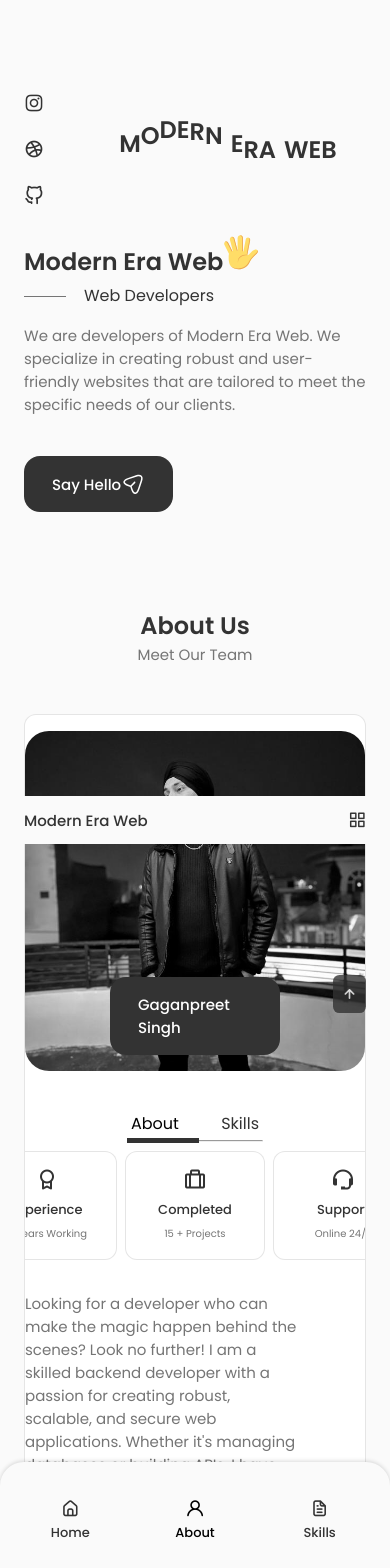
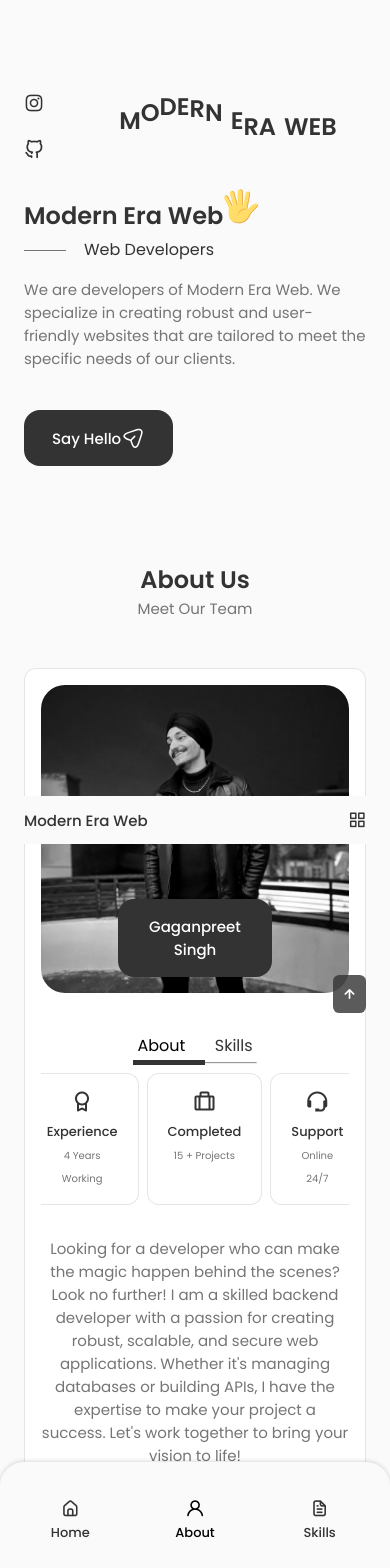
Before and after one commit to gagansingh3785/ModernEraWeb, a React (Create React App) app: page / in a window 390 px wide. Shown: the top 1568 px of the page. Built offline with nearby package versions, Linux system fonts and the light colour scheme.

Commit message:
Integrating contact form and Fixing ui bugs

```diff
--- a/src/App.css
+++ b/src/App.css
@@ -180,7 +180,11 @@ img {
     margin-bottom: var(--mb-3);
   }
 }
-
+@media screen and (max-width: 576px) {
+  .button {
+    text-align: center;
+  }
+}
 @media screen and (max-width: 350px){
   :root {
     --big-font-size: 2.25rem;
--- a/src/api/index.js
+++ b/src/api/index.js
@@ -1,12 +1,12 @@
 import HELPERS from "../utils/helper";
 
-const baseURL = "http://35.184.96.94:3002/"
+const baseURL = "http://moderneraweb.com:8090/"
 
 const API_MANAGER = {
     sendMessage: (data) => {
         return HELPERS.request({
             baseURL,
-            url: "send_message",
+            url: "email/send",
             method: "POST",
             data: data,
             headers: { "Content-Type": "application/json"}
--- a/src/components/about/About.jsx
+++ b/src/components/about/About.jsx
@@ -2,7 +2,6 @@ import React, {useState} from "react";
 import "./About.scss"
 import GaganImg from "../../assets/Gagan.jpg"
 import AbhinavImg from "../../assets/Abhinav.jpeg"
-import CV from "../../assets/John-Cv.pdf"
 import Info from "./Info";
 import { Swiper, SwiperSlide } from "swiper/react";
 import { Pagination } from "swiper";
@@ -39,7 +38,7 @@ const About = () => {
             <div className="about_container container grid">
                 <div style={{position: "relative", display: "flex", justifyContent: "center"}}>
                     <img src={GaganImg} alt="" className="about_img" style={{grayScale: "1"}}/>
-                    <a download="" href={CV} className="button button--flex" style={{position: "absolute", bottom: "1rem", left:"50%" , transform: "translateX(-50%)"}}>
+                    <a className="button button--flex" style={{position: "absolute", bottom: "1rem", left:"50%" , transform: "translateX(-50%)"}}>
                             Gaganpreet Singh
                     </a>
                 </div>
@@ -142,7 +141,7 @@ const About = () => {
             <div className="about_container container grid" style={{marginTop: "5rem"}}>
                 <div style={{position: "relative", display: "flex", justifyContent: "center"}}>
                     <img src={AbhinavImg} alt="" className="about_img" />
-                    <a download="" href={CV} className="button button--flex" style={{position: "absolute", bottom: "1rem", left:"50%" , transform: "translateX(-50%)"}}>
+                    <a className="button button--flex" style={{position: "absolute", bottom: "1rem", left:"50%" , transform: "translateX(-50%)"}}>
                             Abhinav Sharma
                     </a>
                 </div>
--- a/src/components/about/About.scss
+++ b/src/components/about/About.scss
@@ -124,6 +124,13 @@
     .about_container {
         grid-template-columns: 1fr;
         row-gap: 2.5rem;
+        padding: 1rem;
+
+        .about_description {
+            padding: 0 5rem;
+            margin-bottom: 2rem;
+            text-align: center;
+        }
     }
 
     .about_img {
@@ -141,20 +148,17 @@
     .about_info {
         justify-content: center;
     }
-
-    .about_description {
-        padding: 0 5rem;
-        margin-bottom: 2rem;
-    }
 }
 
 @media screen and (max-width: 576px) {
-    .about_info {
-        grid-template-columns: repeat(3, 1fr);
-    }
+    .about_container {
+        .about_info {
+            grid-template-columns: repeat(3, 1fr);
+        }
 
-    .about_description {
-        padding: 0;
+        .about_description {
+            padding: 0;
+        }
     }
 }
 
--- a/src/components/contact/Contact.jsx
+++ b/src/components/contact/Contact.jsx
@@ -17,7 +17,8 @@ const Contact = () => {
     }
     try {
         const response = await API_MANAGER.sendMessage(parsedData)
-        toast.success("Form has been submited successfuly", {
+        const responseMessage = response?.data?.message ?? "Form has been submitted successfully"
+        toast.success(responseMessage, {
             position: "top-center"
         })
     }
@@ -42,7 +43,7 @@ const Contact = () => {
                         <i className="bx bx-mail-send contact_card-icon"></i>
 
                         <h3 className="contact_card-title">Email</h3>
-                        <span className="contact_card-data">user@gmail.com</span>
+                        <span className="contact_card-data">team@moderneraweb.com</span>
 
                         <a href="mailto:examplemail@gmail.com" className="contact_button">
                             Write me{" "}
@@ -54,25 +55,25 @@ const Contact = () => {
                         <i className="bx bxl-whatsapp contact_card-icon"></i>
 
                         <h3 className="contact_card-title">Whatsapp</h3>
-                        <span className="contact_card-data">9998887770</span>
+                        <span className="contact_card-data">+91-8447744326</span>
 
-                        <a href="" className="contact_button">
+                        <a href="https://wa.me/8447744326" className="contact_button">
                             Write me
                             <i className="bx bx-right-arrow-alt contact_button-icon"></i>
                         </a>
                     </div>
 
-                    <div className="contact_card">
-                        <i className="bx bxl-messenger contact_card-icon"></i>
+                    {/*<div className="contact_card">*/}
+                    {/*    <i className="bx bxl-messenger contact_card-icon"></i>*/}
 
-                        <h3 className="contact_card-title">LinkedIn</h3>
-                        <span className="contact_card-data">user.123</span>
+                    {/*    <h3 className="contact_card-title">LinkedIn</h3>*/}
+                    {/*    <span className="contact_card-data">user.123</span>*/}
 
-                        <a href="" className="contact_button">
-                            Write me
-                            <i className="bx bx-right-arrow-alt contact_button-icon"></i>
-                        </a>
-                    </div>
+                    {/*    <a href="" className="contact_button">*/}
+                    {/*        Write me*/}
+                    {/*        <i className="bx bx-right-arrow-alt contact_button-icon"></i>*/}
+                    {/*    </a>*/}
+                    {/*</div>*/}
                 </div>
             </div>
 
@@ -90,7 +91,7 @@ const Contact = () => {
                             type="text"
                             name='name'
                             className='contact_form-input'
-                            placeholder='insert your name'
+                            placeholder='Insert your name'
                         />
 
                     </div>
@@ -101,7 +102,7 @@ const Contact = () => {
                             type="email"
                             name='email'
                             className='contact_form-input'
-                            placeholder='insert your email'
+                            placeholder='Insert your email'
                         />
 
                     </div>
@@ -109,7 +110,7 @@ const Contact = () => {
                     <div className="contact_form-div contact_form-area">
                         <label className="contact_form-tag">Project</label>
                         <textarea
-                            name='message'
+                            name="project"
                             cols="30"
                             rows="10"
                             className='contact_form-input'
--- a/src/components/footer/Footer.jsx
+++ b/src/components/footer/Footer.jsx
@@ -25,7 +25,7 @@ const Footer = () => {
                 <a href="" className="footer_social-link" target="_blank">
                     <i className="bx bxl-facebook"></i>
                 </a>
-                <a href="" className="footer_social-link" target="_blank">
+                <a href="https://www.instagram.com/modern_era_devs/" className="footer_social-link" target="_blank">
                     <i className="bx bxl-instagram"></i>
                 </a>
                 <a href="" className="footer_social-link" target="_blank">
@@ -34,7 +34,7 @@ const Footer = () => {
             </div>
 
             <span className="footer_copy">
-                &#169; Crypticalcoder. All rights reserved
+                &#169; ModernEraWeb. All rights reserved
             </span>
         </div>
     </footer>
--- a/src/components/home/Social.jsx
+++ b/src/components/home/Social.jsx
@@ -3,13 +3,10 @@ import React from "react";
 const Social = () => {
     return (
         <div className="home_social">
-            <a href="" className="home_social-icon" target="_blank">
+            <a href="https://www.instagram.com/modern_era_devs/" className="home_social-icon" target="_blank">
                 <i className="uil uil-instagram"></i>
             </a>
-            <a href="" className="home_social-icon" target="_blank">
-                <i className="uil uil-dribbble"></i>
-            </a>
-            <a href="" className="home_social-icon" target="_blank">
+            <a href="https://github.com/modern-era-devs" className="home_social-icon" target="_blank">
                 <i className="uil uil-github-alt"></i>
             </a>
         </div>
--- a/src/components/services/Services.css
+++ b/src/components/services/Services.css
@@ -157,6 +157,9 @@
 }
 
 @media screen and (max-width: 576px){
+    .services_container {
+        grid-template-columns: 1fr;
+    }
     .category_content {
         grid-template-columns: 1fr;
     }
--- a/src/components/skills/Skills.css
+++ b/src/components/skills/Skills.css
@@ -9,6 +9,7 @@
     border: 1px solid rgba(0,0,0,0.1);
     padding: 2rem 4rem;
     border-radius: 1.25rem;
+    margin-right: 1rem;
 }
 
 .skills_title {
```
Also changed, not shown: 1 other file (tests, documents, lock files or other folders).
